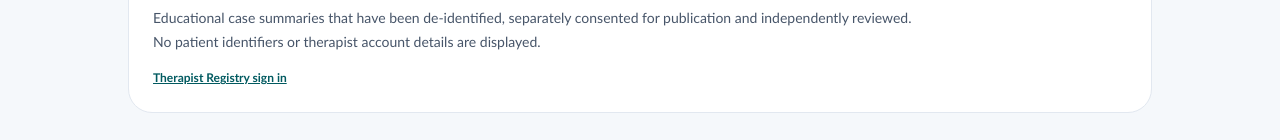
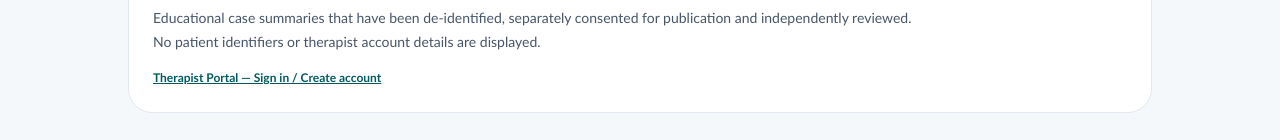
Before and after one commit to physionexusacademy/physio-nexus-academy, a Next.js app: page /clinical-registry/library in a window 1280 px wide. Shown: the part 199-339 px from the top of the page. Built offline with nearby package versions, Linux system fonts and the light colour scheme; no server answers.

Commit message:
Link public library to dedicated therapist portal

```diff
--- a/src/app/clinical-registry/library/page.tsx
+++ b/src/app/clinical-registry/library/page.tsx
@@ -42,7 +42,7 @@ export default async function PublicClinicalCaseLibraryPage() {
         <p className="text-[10px] font-bold uppercase tracking-[.18em] text-teal-700">Physio Nexus Academy</p>
         <h1 className="mt-2 text-3xl font-bold text-[#173653]">Public Clinical Case Library</h1>
         <p className="mt-2 max-w-3xl text-sm leading-6 text-slate-600">Educational case summaries that have been de-identified, separately consented for publication and independently reviewed. No patient identifiers or therapist account details are displayed.</p>
-        <Link href="/clinical-registry" className="mt-4 inline-block text-xs font-bold text-teal-700 underline">Therapist Registry sign in</Link>
+        <Link href="/clinical-registry/therapist" className="mt-4 inline-block text-xs font-bold text-teal-700 underline">Therapist Portal — Sign in / Create account</Link>
       </header>
       {error ? <section className="rounded-2xl border border-red-200 bg-white p-5 text-sm text-red-700">The public case library is temporarily unavailable. Please try again later.</section> : <div className="space-y-4">
         {cases.map((item) => {
```
